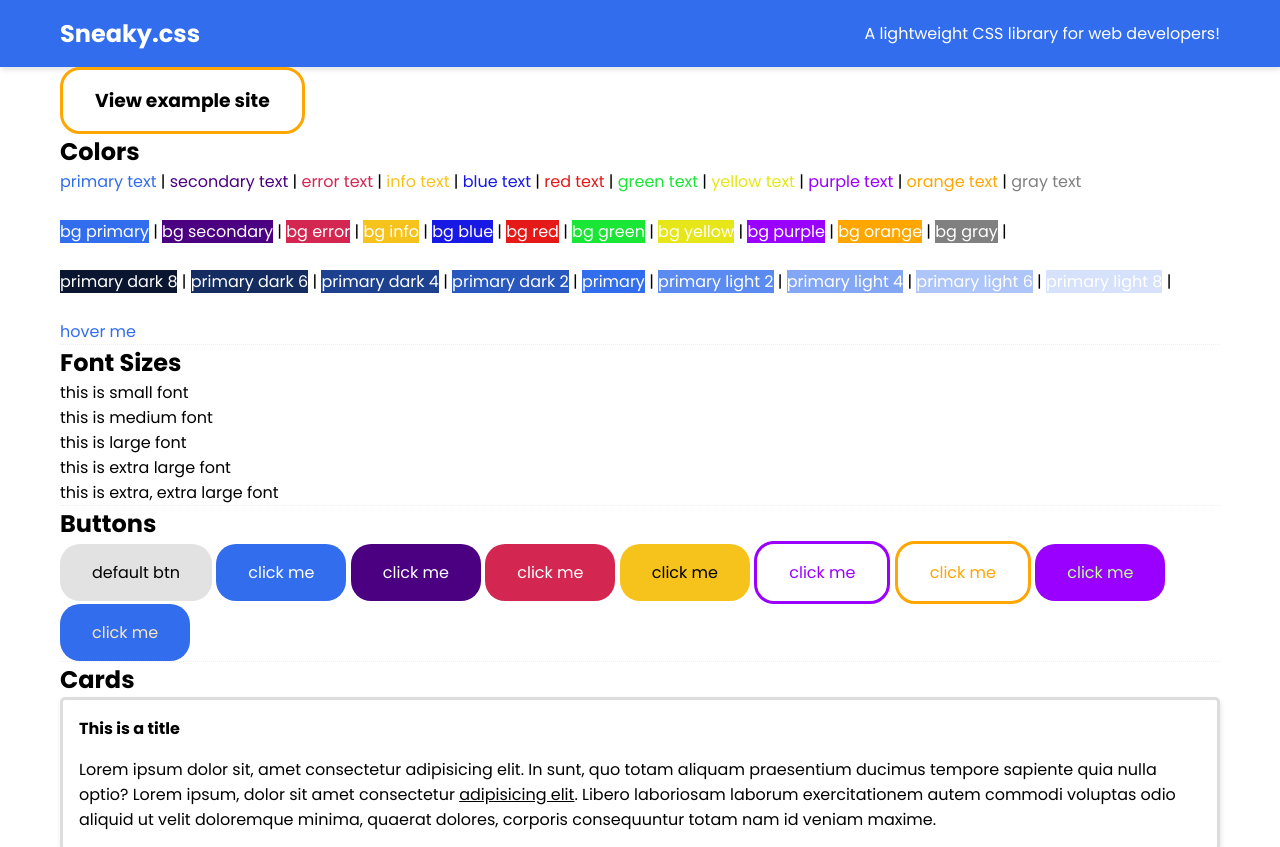
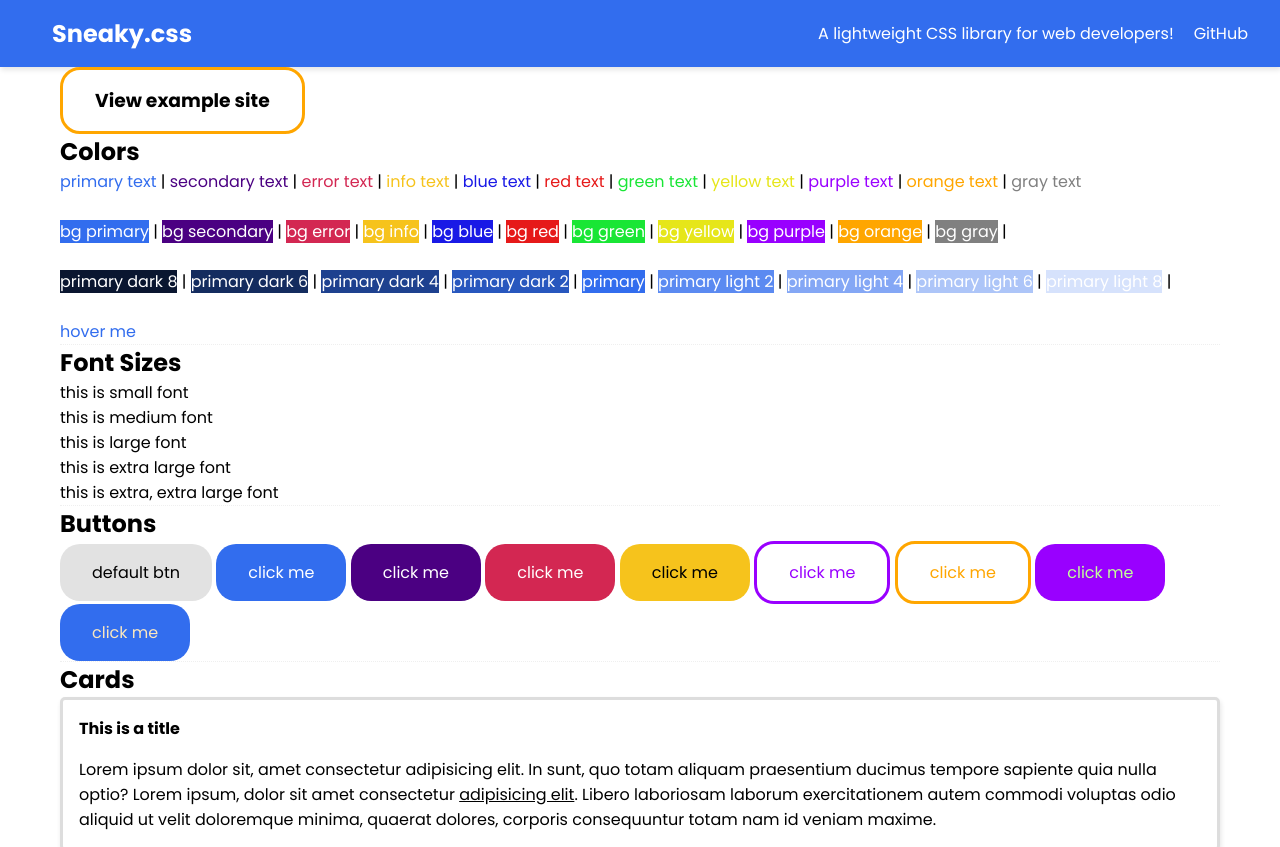
Before and after one commit to ThatGuyJamal/sneaky.css, a plain HTML site: page index.html in a window 1280 px wide. Shown: the top 847 px of the page. Drawn offline with Linux system fonts and the light colour scheme.

Commit message:
Sneaky.css has been updated!

```diff
--- a/index.html
+++ b/index.html
@@ -4,7 +4,7 @@
 		<meta http-equiv="X-UA-Compatible" content="IE=edge" />
 		<meta name="viewport" content="width=device-width, initial-scale=1.0" />
 		<link rel="stylesheet" href="./css/index.css" />
-    <title>Complete SASS</title>
+		<title>Sneaky.css</title>
 	</head>
 	<body>
 		<nav class="navbar-primary text-white mb-4">
@@ -12,9 +12,19 @@
 				<h2 class="site-title">Sneaky.css</h2>
 				<p>A lightweight CSS library for web developers!</p>
 			</div>
+			<a
+				href="https://github.com/ThatGuyJamal/sneaky.css"
+				target="_blank"
+				rel="noopener"
+				>GitHub</a
+			>
 		</nav>
 		<div class="container">
-      <h3><a href="./example.html" class="btn-outlined-orange">View example site</a></h3>
+			<h3>
+				<a href="./example.html" class="btn-outlined-orange"
+					>View example site</a
+				>
+			</h3>
 			<!-- colors -->
 			<h2 class="mb-2">Colors</h2>
 			<span class="text-primary">primary text</span> |
```
Also changed, not shown: example.html (+5 -3 lines). Lines whose indentation alone changed are shown as unchanged.
